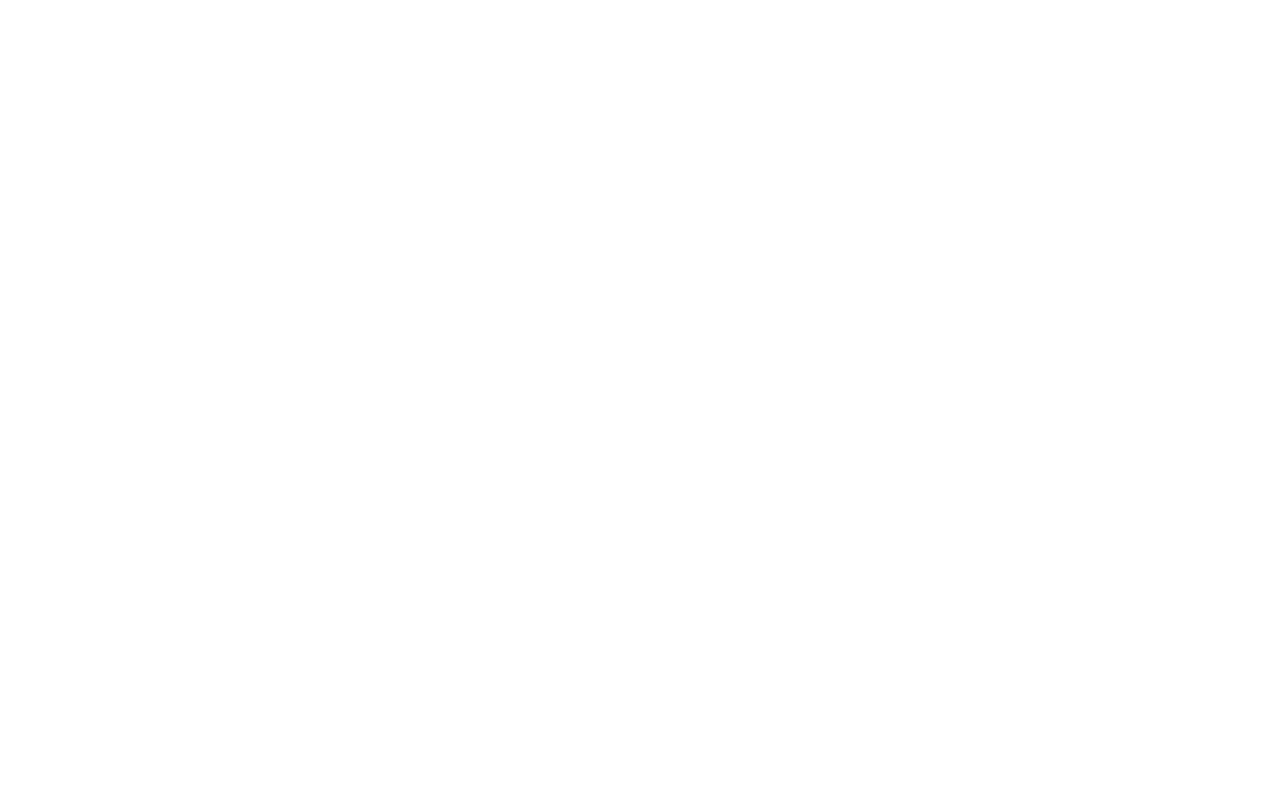
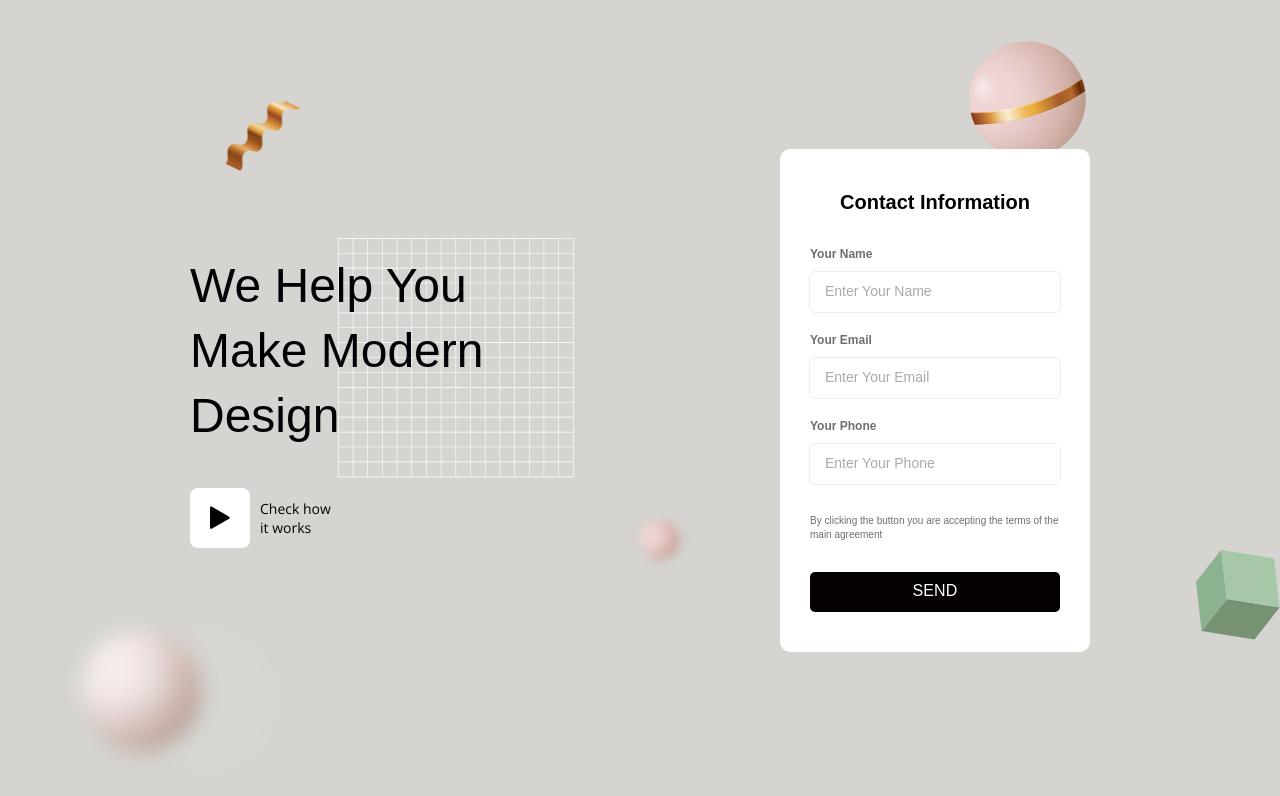
Before and after one commit to darynapf/landings, a React (Create React App) app: page / in a window 1280 px wide. Before the commit this address had no page. Shown: the top 796 px of the page. Built offline with nearby package versions, Linux system fonts and the light colour scheme.

Commit message:
new changes

```diff
--- a/src/App/App.js
+++ b/src/App/App.js
@@ -1,6 +1,5 @@
 import React from "react";
-import { BubbleLayout } from "../layouts/BubbleLayout";
-import { NightLayout } from "../layouts/NightLayout";
+import { MainScreen } from "../layouts/MainScreen";
 import { BrowserRouter as Router, Routes, Route } from "react-router-dom";
 
 function App() {
@@ -8,8 +7,7 @@ function App() {
     <div className="App">
       <Router>
         <Routes>
-          <Route path="/landings" element={<BubbleLayout />} />
-          <Route path="/night" element={<NightLayout />} />
+          <Route path="/" element={<MainScreen />} />
         </Routes>
       </Router>
     </div>
--- /dev/null
+++ b/src/layouts/MainScreen/MainScreen.jsx
@@ -0,0 +1,49 @@
+import styles from "./MainScreen.module.scss";
+import React, { useState } from "react";
+import { PlayButton } from "../../components/PlayButton";
+import { DecorateElements } from "../../components/DecorateElements";
+import { ContactForm } from "../../widgets/ContactForm";
+import { ReactComponent as Grid } from "../../assets/svg/grid.svg";
+import { clsx } from "clsx";
+
+const MainScreen = (props) => {
+  const [theme, setTheme] = useState("bubble");
+
+  const changeTheme = () => {
+    setTheme("night");
+  };
+
+  return (
+    <div className={clsx(styles.background, styles[`background_${theme}`])}>
+      <div className={styles.container}>
+        <div className={styles.content}>
+          <div
+            className={clsx(
+              styles.content__title,
+              styles[`content__title_${theme}`]
+            )}
+          >
+            We help you <br /> make modern <br />
+            design
+          </div>
+          {theme === "bubble" && (
+            <Grid className={styles.content__background} />
+          )}
+          <div className={styles.content__buttons}>
+            <PlayButton
+              onClick={changeTheme}
+              name="Check how it works"
+              theme={theme}
+            />
+          </div>
+        </div>
+        <div className={styles.form}>
+          <ContactForm title="Contact information" theme={theme} />
+        </div>
+      </div>
+      {theme === "bubble" && <DecorateElements />}
+    </div>
+  );
+};
+
+export { MainScreen };
--- /dev/null
+++ b/src/layouts/MainScreen/MainScreen.module.scss
@@ -0,0 +1,142 @@
+.background {
+  position: relative;
+  display: flex;
+  width: 100%;
+  height: 100%;
+  padding: 5% 0;
+  min-height: 100vh;
+
+  &_bubble {
+    background-color: rgb(var(--bubble-secondary));
+  }
+
+  &_night {
+    background: center / cover no-repeat
+      url("../../assets/videos/background.gif");
+  }
+
+  &::before {
+    position: absolute;
+    z-index: -1;
+    inset: 0;
+    background: linear-gradient(
+      118.99deg,
+      rgb(var(--white) / 0) 0%,
+      rgb(var(--bubble-shadow))
+    );
+    transform: matrix(-1, 0, 0, 1, 0, 0);
+    content: "";
+  }
+}
+
+.container {
+  display: flex;
+  align-items: center;
+  justify-content: space-between;
+  width: 100%;
+  margin: auto;
+  max-width: 900px;
+
+  @media screen and (max-width: 996px) {
+    padding: 0 50px;
+  }
+
+  @media screen and (max-width: 768px) {
+    padding: 50px;
+    gap: 40px;
+    flex-direction: column;
+    align-items: flex-start;
+  }
+
+  @media screen and (max-width: 568px) {
+    padding: 20px;
+  }
+}
+
+.content {
+  display: flex;
+  flex-direction: column;
+  position: relative;
+  gap: 40px;
+  font-family: "Open Sans", sans-serif;
+  width: 100%;
+
+  @supports not (gap: 40px) {
+    & > *:not(:last-child) {
+      margin-bottom: 40px;
+    }
+  }
+
+  &__title {
+    z-index: 100;
+    font-weight: 300;
+    font-size: 48px;
+    line-height: 65px;
+    max-width: 466px;
+    text-transform: capitalize;
+    transition: color 0.25s;
+
+    &_night {
+      font-family: "Gloria Hallelujah", cursive;
+      color: rgb(var(--white));
+    }
+
+    &_bubble {
+      font-family: sans-serif, "Open Sans";
+      color: rgb(var(--bubble-accent));
+    }
+
+    @media screen and (max-width: 568px) {
+      font-size: 32px;
+      line-height: 48px;
+      font-weight: 400;
+    }
+
+    @media screen and (max-width: 768px) {
+      backdrop-filter: blur(20px);
+      max-width: 100%;
+    }
+  }
+
+  &__buttons {
+    display: flex;
+    align-items: center;
+    gap: 15px;
+
+    @supports not (gap: 15px) {
+      & > *:not(:last-child) {
+        margin-right: 15px;
+      }
+    }
+  }
+
+  &__background {
+    position: absolute;
+    z-index: 5;
+    max-height: 240px;
+    left: 25%;
+    top: -5%;
+    animation: move infinite alternate 5s;
+
+    @media screen and (max-width: 768px) {
+      display: none;
+      animation: none;
+    }
+  }
+}
+
+.form {
+  @media screen and (max-width: 768px) {
+    width: 100%;
+  }
+}
+
+@keyframes move {
+  0% {
+    transform: translate(0);
+  }
+
+  100% {
+    transform: translate(10%, 10%);
+  }
+}
--- /dev/null
+++ b/src/layouts/MainScreen/index.js
@@ -0,0 +1 @@
+export { MainScreen } from "./MainScreen";
```
